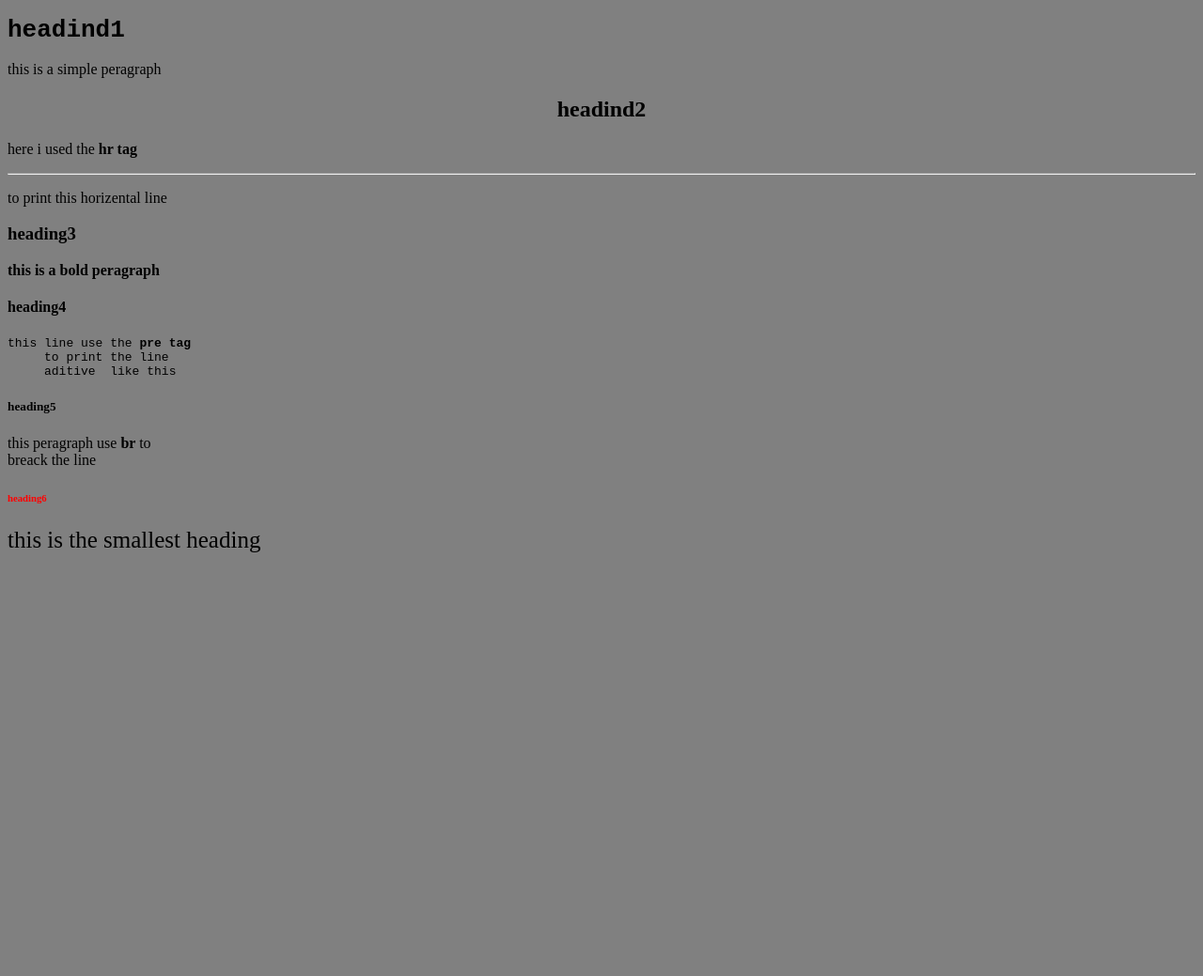
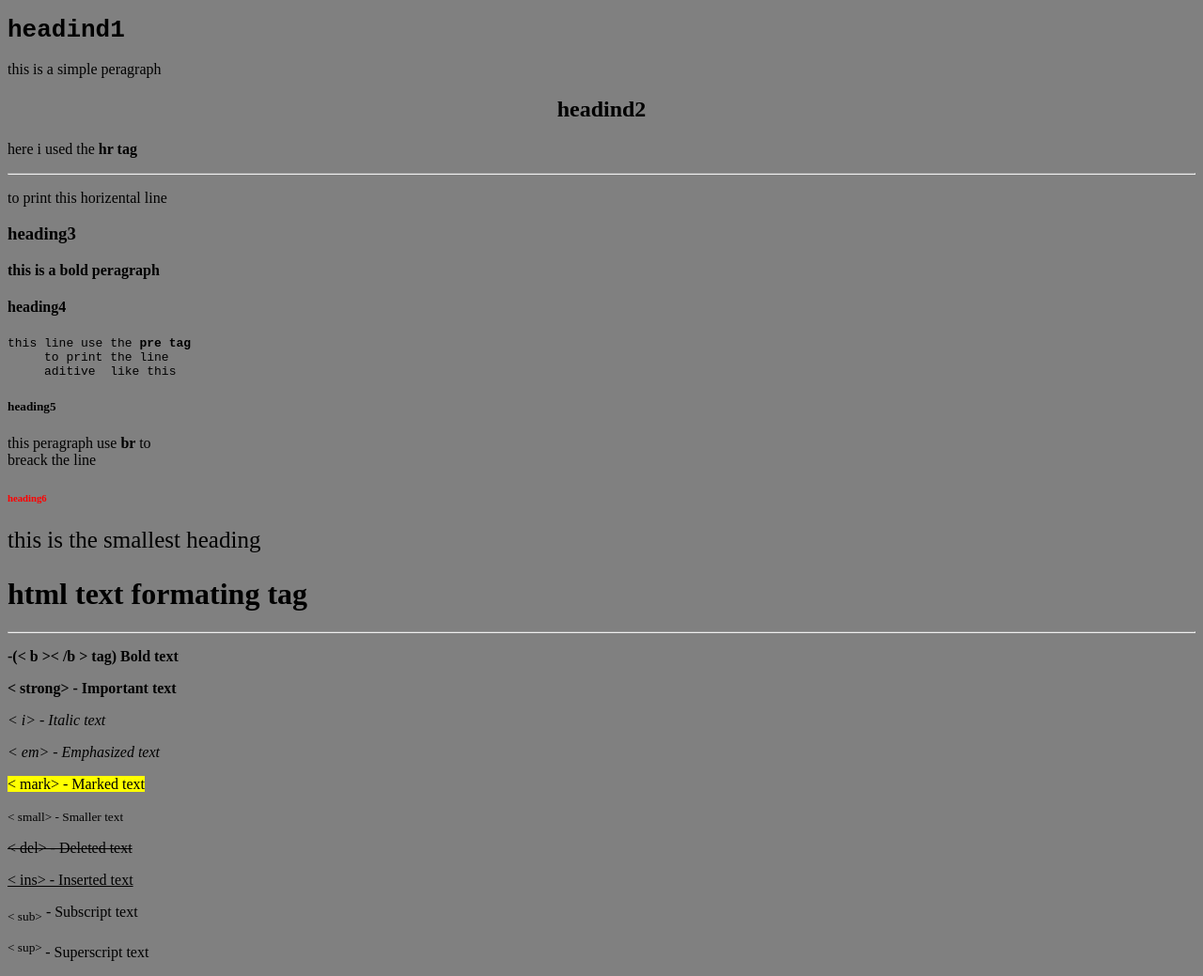
Before and after one commit to yogesh-malaiya/front-end, a plain HTML site: page index.html in a window 1280 px wide. Shown: the whole page at 94% size. Before the commit the page ends 800 px from the top, so only its background shows below. Drawn offline with Linux system fonts and the light colour scheme.

Commit message:
html text formating

```diff
--- a/index.html
+++ b/index.html
@@ -23,5 +23,17 @@
     <p>this peragraph use <b>br </b> to <br> breack the line</p>
     <h6 style="color: red;">heading6</h6>
     <p style="font-size: 25px;">this is the smallest heading</p>
+    <h1>html text formating tag</h1>
+    <hr>
+    <p> <b>-(< b >< /b > tag) Bold text</b></p>
+    <p><strong>< strong> - Important text</strong></p>
+    <p><i>< i> - Italic text</i></p>
+    <p><em>< em> - Emphasized text</em></p>
+    <p><mark> < mark> - Marked text</mark></p>
+    <p><small>< small> - Smaller text</small></p>
+    <p><del> < del> - Deleted text</del></p>
+    <p><ins> < ins> - Inserted text</ins></p>
+    <p><sub> < sub></sub> - Subscript text</p>
+    <p><sup>< sup> </sup> - Superscript text</p>
 </body>
 </html>
```
